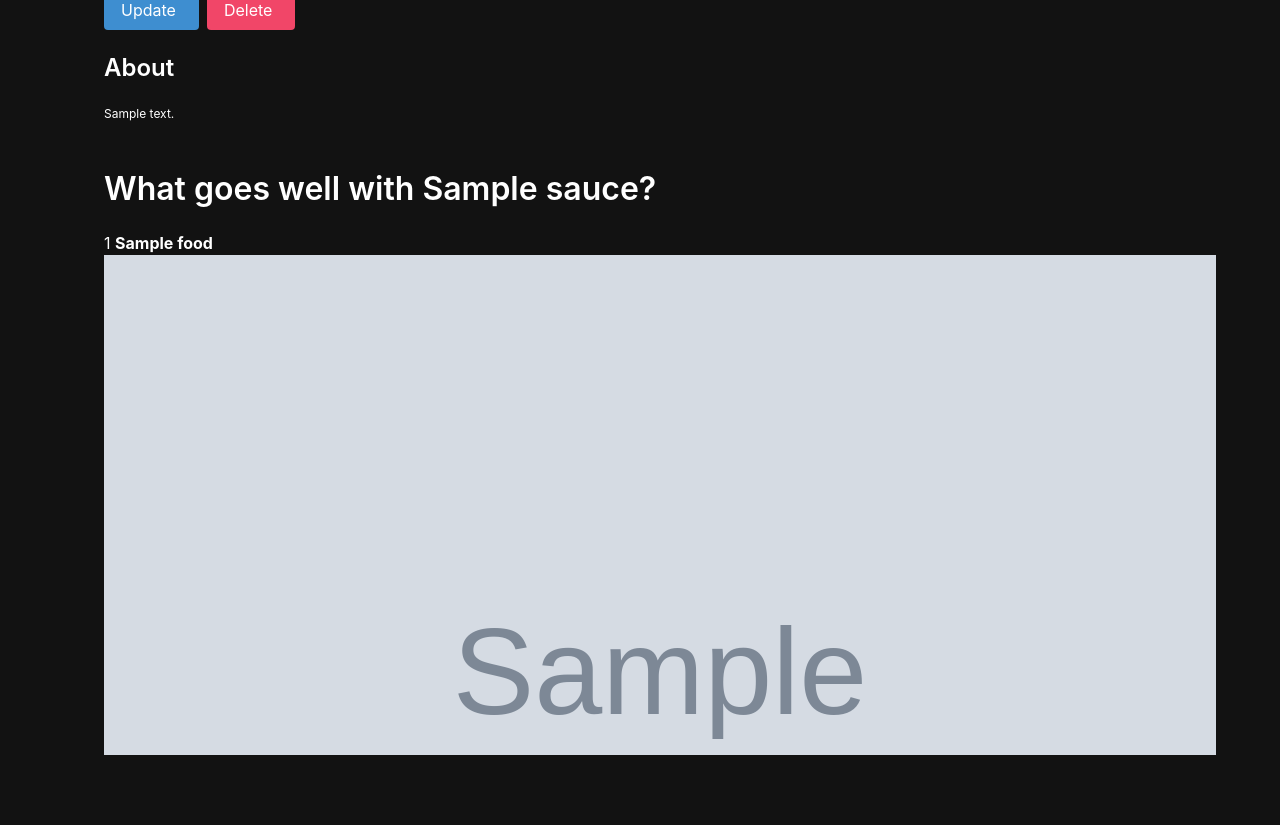
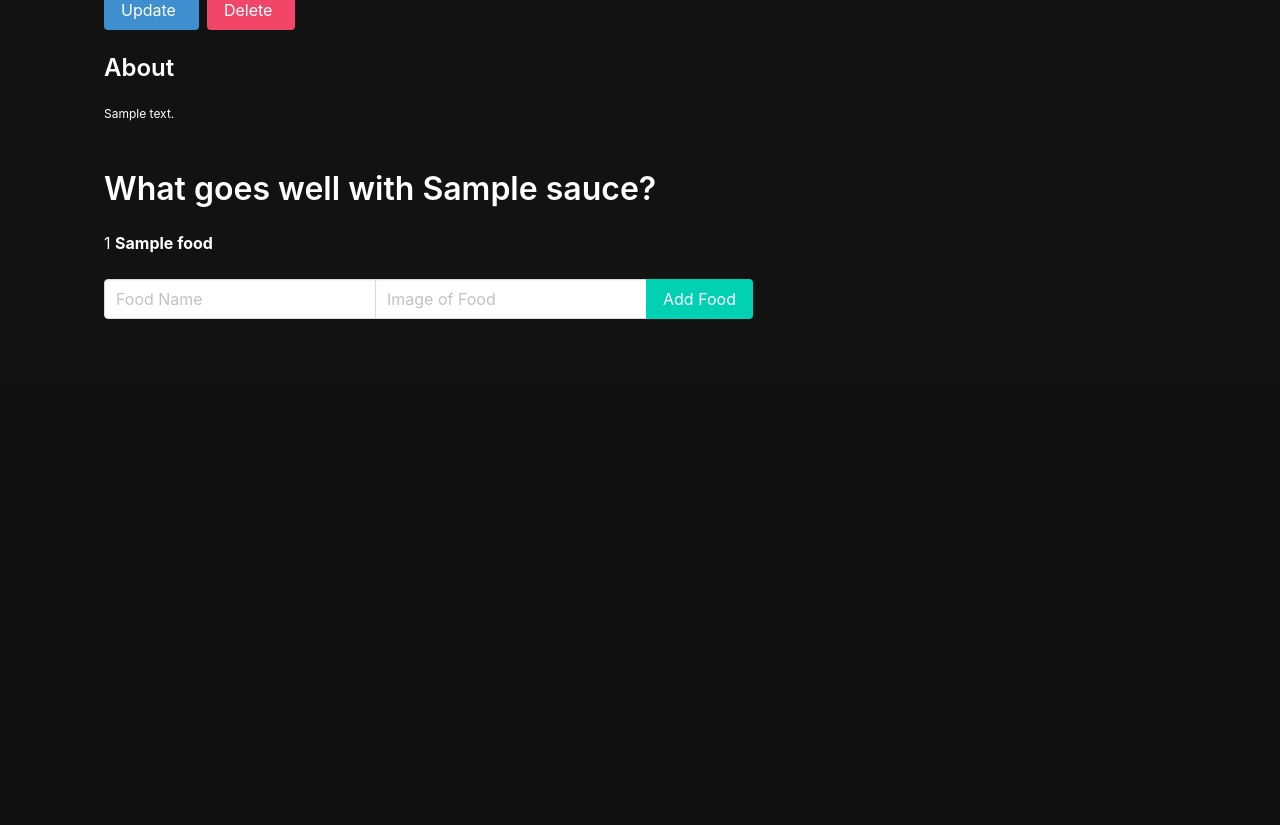
Before and after one commit to kobyjackcheese/Sauceify, a Django app: page /sauces/1/ in a window 1280 px wide. Shown: the part 602-1427 px from the top of the page. After the commit the page ends 921 px from the top, so only its background shows below. Run offline with Django 4.2, Linux system fonts and the light colour scheme; tables that the repository leaves empty hold one stand-in row (values such as "Sample post"); grey boxes marked "Sample" are stand-in pictures.

Commit message:
added an add food option and display food in sauce detail

```diff
--- a/main_app/templates/sauce_detail.html
+++ b/main_app/templates/sauce_detail.html
@@ -33,14 +33,10 @@
 
 
         {% for food in sauce.foods.all %}
-        <div class="song">
+        <div>
             <span>{{forloop.counter}}</span>
-
             <span><b>{{food.name}}</b></span>
-
-            <img src="{{food.img}}">
         </div>
-
         {% empty %}
         <article class="message">
             <div class="message-header">
@@ -50,7 +46,32 @@
 
         {% endfor %}
     </div>
-    <!--  above about section  -->
+    <form class="mb-5" action="{% url 'food_create' sauce.pk %}" method="post">
+        {% csrf_token %}
+        <div class="field has-addons">
+            <div class="control">
+                <input
+                    class="input"
+                    type="text"
+                    name="name"
+                    placeholder="Food Name"
+                    required
+                />
+            </div>
+            <div class="control">
+                <input
+                    class="input"
+                    type="text"
+                    name="img"
+                    placeholder="Image of Food"
+                    required
+                />
+            </div>
+            <div class="control">
+                <input class="button is-primary" type="submit" value="Add Food" />
+            </div>
+        </div>
+    </form>
 </div>
 
 {% endblock %}
--- a/main_app/urls.py
+++ b/main_app/urls.py
@@ -10,4 +10,6 @@ urlpatterns = [
     path('sauces/<int:pk>/', views.SauceDetail.as_view(), name="sauce_detail"),
     path('sauces/<int:pk>/update',views.SauceUpdate.as_view(), name="sauce_update"),
     path('sauces/<int:pk>/delete',views.SauceDelete.as_view(), name="sauce_delete"),
+    path('sauces/<int:pk>/foods/new/', views.FoodCreate.as_view(), name="food_create"),
+
 ]
--- a/main_app/views.py
+++ b/main_app/views.py
@@ -1,4 +1,4 @@
-from django.shortcuts import render
+from django.shortcuts import render, redirect
 from django.views import View
 from django.http import HttpResponse
 from django.views.generic.base import TemplateView
@@ -55,3 +55,12 @@ class SauceDelete(DeleteView):
     model = Sauce
     template_name = "sauce_delete_confirmation.html"
     success_url = "/sauces/"
+
+class FoodCreate(View):
+
+    def post(self, request, pk):
+        name = request.POST.get("name")
+        img = request.POST.get("img")
+        sauce = Sauce.objects.get(pk=pk)
+        Food.objects.create(name=name, img=img, sauce=sauce)
+        return redirect('sauce_detail', pk=pk)
```
Also changed, not shown: main_app/static/images/favicon (3).ico (added), main_app/static/scripts/main.js (added), main_app/static/styles/20191215_194315120_iOS (1).jpg (deleted), main_app/static/styles/main.css (line endings or trailing spaces).
